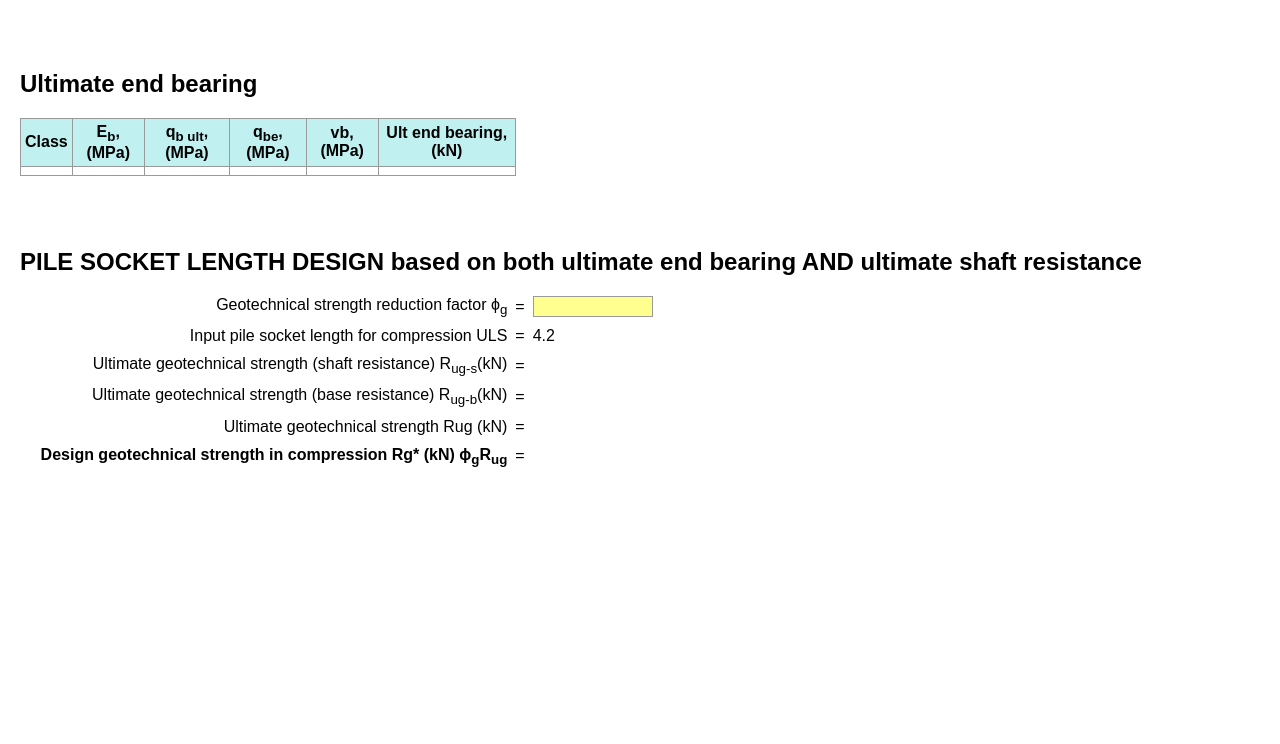
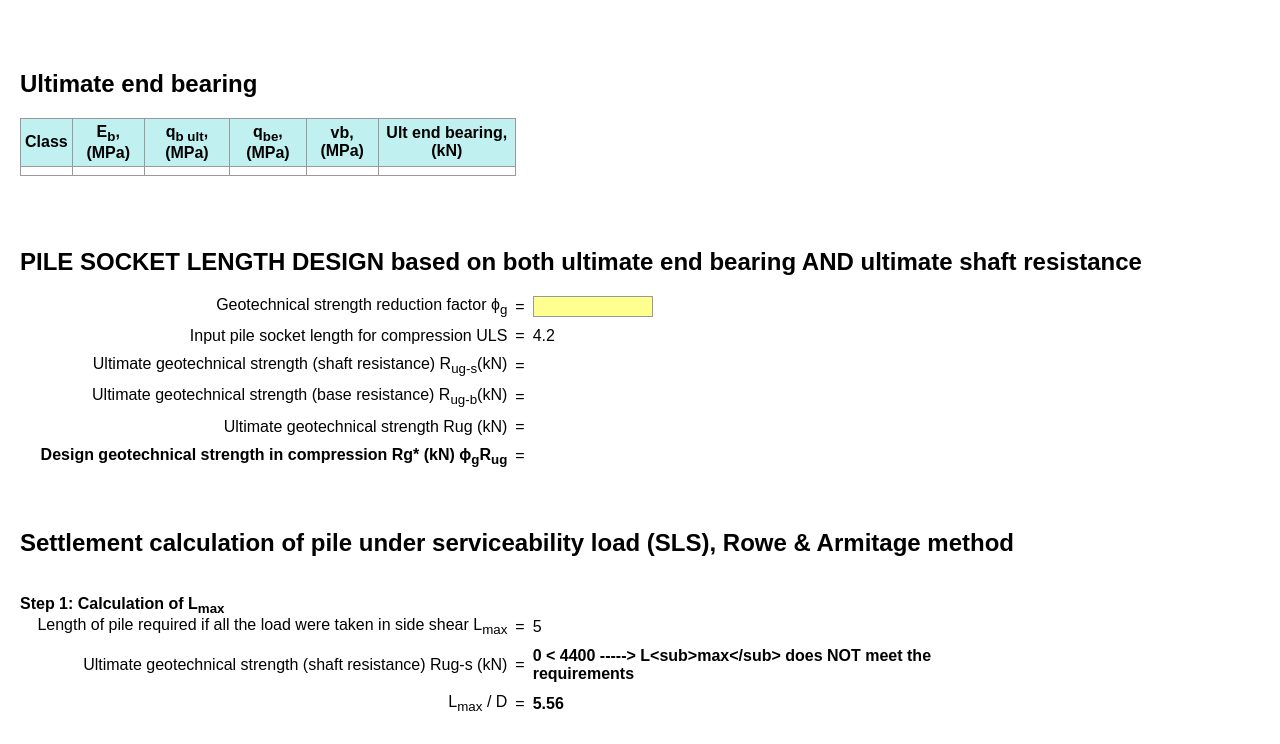
Before and after one commit to mimid919/Pile_Rock_Socket_Design, a website built with Vite: page index.html in a window 1280 px wide. Shown: the part 1683-2427 px from the top of the page. Before the commit the page ends 2180 px from the top, so only its background shows below. Built offline with nearby package versions, Linux system fonts and the light colour scheme.

Commit message:
section settlment calculation: step 1 printing correctly

```diff
--- a/index.html
+++ b/index.html
@@ -600,9 +600,9 @@
 </table>
 <br><br>
 
-<!--------------------- SECTION 5 ----------------------->
+<!--------------------- SECTION socket length design ----------------------->
 <h1>PILE SOCKET LENGTH DESIGN based on both ultimate end bearing AND ultimate shaft resistance</h1>
-<div id = socketLengthDesign>
+<div id = "socketLengthDesign">
   <div class = "wrapper">
     <div class= "name">Geotechnical strength reduction factor ϕ<sub>g</sub></div>
     <div class = "equals">=</div>
@@ -634,6 +634,31 @@
     <div class = "value" id = "RgStar"></div>
   </div>
 </div>
+<br><br>
+
+<!--------------------- SECTION settlement calculation ----------------------->
+<h1>Settlement calculation of pile under serviceability load (SLS), Rowe & Armitage method</h1>
+<br>
+<div id = "settlementCalculation">
+  <b>Step 1: Calculation of L<sub>max</sub></b><br>
+  <div class = "wrapper">
+    <div class= "name">Length of pile required if all the load were taken in side shear L<sub>max</sub> </div>
+    <div class = "equals">=</div>
+    <div class = "value"><span class = "Lmax_value"></span></div>
+  </div>
+  <div class = "wrapper">
+    <div class = "name">Ultimate geotechnical strength (shaft resistance) Rug-s (kN) </div>
+    <div class = "equals">=</div>
+    <div class = "value" style="font-weight: bold;" id = "LmaxRequirements"></div>
+  </div>
+  <div class = "wrapper">
+    <div class = "name">L<sub>max</sub> / D</div>
+    <div class = "equals">=</div>
+    <div class = "value" style="font-weight: bold;" id = "LmaxOverD"></div>
+  </div>
+</div>
+
+
 
 <!-- SCRIPT -->
 <script>
--- a/src/calculations.js
+++ b/src/calculations.js
@@ -1,6 +1,6 @@
 import  { lookup }from'./Parameters.js';
 
-//--------------------------------- FUNCTIONS -----------------------------------
+//--------------------------------- CALCULATION FUNCTIONS -----------------------------------
 function areInputsFilled(values) {
   return Object.values(values).every(val => val !== null && val !== undefined && val !== '');
 }
@@ -117,7 +117,7 @@ function calculateRequiredRockSocketLength(rockStrataThickness, rockRLfrom, rock
   }
 }
 
-
+//--------------------------------- CALCULATION FUNCTIONS ~ END -----------------------------------
 
 
 //----------------------------------------- INITIAL TABLE -----------------------------------------------
@@ -515,7 +515,6 @@ export function socketLengthDesign(inputs) {
 
   const { soilTotal, rockAdhesionTotal, endBearingUlt, uls, reductionFactor} = inputs;
 
-  console.log("entered socketLengthDesign in calculations.js");
   let results = {
     Rugs: '',
     Rugb: '',
@@ -546,12 +545,44 @@ export function socketLengthDesign(inputs) {
   //RgStar calculation
   const numRgStar = round(reductionFactor * results.Rug);
   if (numRgStar > uls){
-    results.RgStar = `${numRgStar} > ${uls}    socket length is OK`;
+    results.RgStar = `${numRgStar} > ${uls} ----->   socket length is OK`;
   }else {
-    results.RgStar = `${numRgStar} < ${uls}   socket length is inadequate`;
+    results.RgStar = `${numRgStar} < ${uls}  ----->   socket length is inadequate`;
   }
 
   document.getElementById("RgStar").innerHTML = results.RgStar;
 
   return results;
 }
+
+//----------------------------------------- SETTLEMENT CALCULATION SECTION  -----------------------------------------------
+export function settlementCalculation(inputs) {
+  const {rockAdhesionSettlementTotal, uls, Lmax, pile_diameter } = inputs;
+
+  const requiredInputsFilled = uls && Lmax && pile_diameter;
+
+  if (!requiredInputsFilled) {
+    return {
+      rockAdhesionSettlementTotal: '',
+      settlement: ''
+    };
+  }
+  const results = {
+    LmaxRequirements,
+    LmaxOverD,
+
+  };
+
+  if (rockAdhesionSettlementTotal > uls) {
+    results.LmaxRequirements = `${rockAdhesionSettlementTotal} > ${uls} ----->
+      L<sub>max</sub> meets the requirements`;
+  }else{
+    results.LmaxRequirements = `${rockAdhesionSettlementTotal} < ${uls} ----->
+      L<sub>max</sub> does NOT meet the requirements`;
+  }
+
+  LmaxRequirements.innerHTML = results.LmaxRequirements;
+  results.LmaxOverD = round(Lmax / (pile_diameter / 1000));
+
+  return results
+}
--- a/src/main.js
+++ b/src/main.js
@@ -1,4 +1,5 @@
-import { initialInputsTable, soilTable, rockTable, endBearingTable, socketLengthDesign } from './calculations.js';
+import { initialInputsTable, soilTable, rockTable, endBearingTable,
+        socketLengthDesign, settlementCalculation } from './calculations.js';
 import { setMultipleValues } from './tableHandler.js';
 
 // All inputs you want to update to using "_value" and add event listeners
@@ -225,6 +226,24 @@ function updateSocketLengthDesign() {
   console.log("inputed everything in the main");
 
 }
+//---------------------------- SETTLEMENT CALCULATION SECTION ---------------------------
+function updateSettlementCalculation() {
+  inputIds.forEach(updateValueSpans);
+
+  const settlementCalculationInputs = {
+    rockAdhesionSettlementTotal : Number(document.getElementById('rockAdhesionSettlementTotal')?.textContent) || 0,
+    uls: Number(document.getElementById('uls')?.value) || 0,
+    Lmax: Number(document.getElementById('Lmax')?.value) || 0,
+    pile_diameter: Number(document.getElementById('pile_diameter')?.value) || 0,
+  };
+
+  const derivedSettlementCalculation = settlementCalculation(settlementCalculationInputs);
+  setMultipleValues({...derivedSettlementCalculation});
+
+}
+
+
+
 
 // Update soil table rows based on soilRowAmount
 function updateSoilTableRows() {
@@ -288,7 +307,7 @@ document.addEventListener('DOMContentLoaded', async () => {
       await updateRockTable();
       await updateEndBearingTable();
       updateSocketLengthDesign();
-
+      updateSettlementCalculation();
     });
   });
 
@@ -298,4 +317,5 @@ document.addEventListener('DOMContentLoaded', async () => {
   await updateRockTable();
   await updateEndBearingTable();
   updateSocketLengthDesign();
+  updateSettlementCalculation();
 });
```
